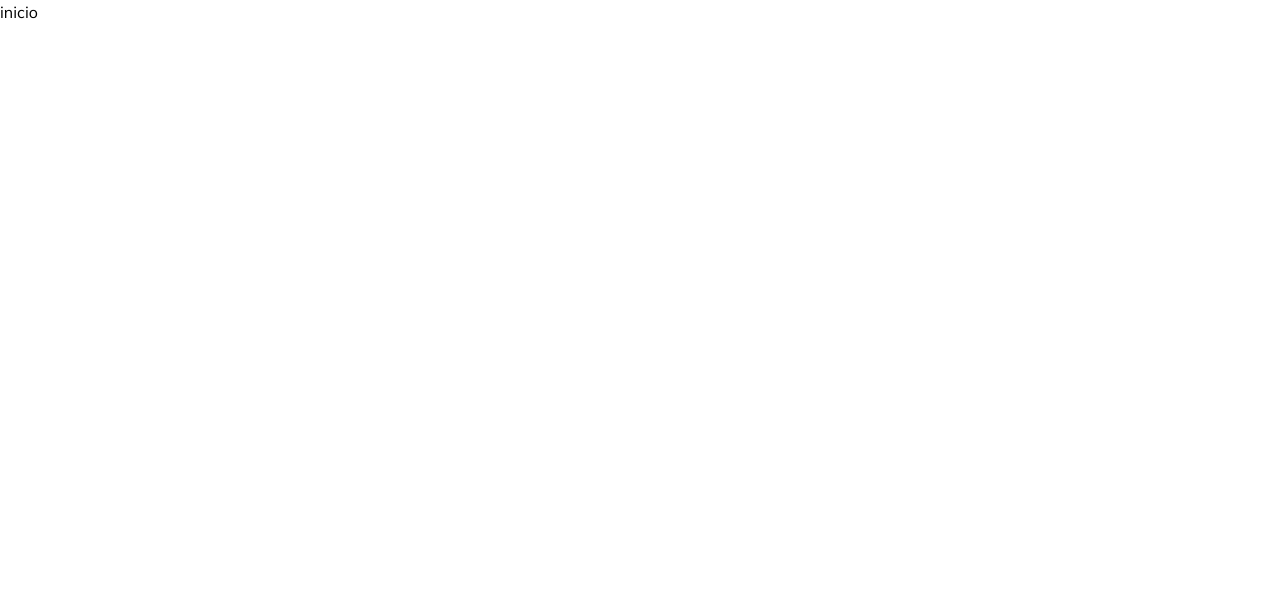
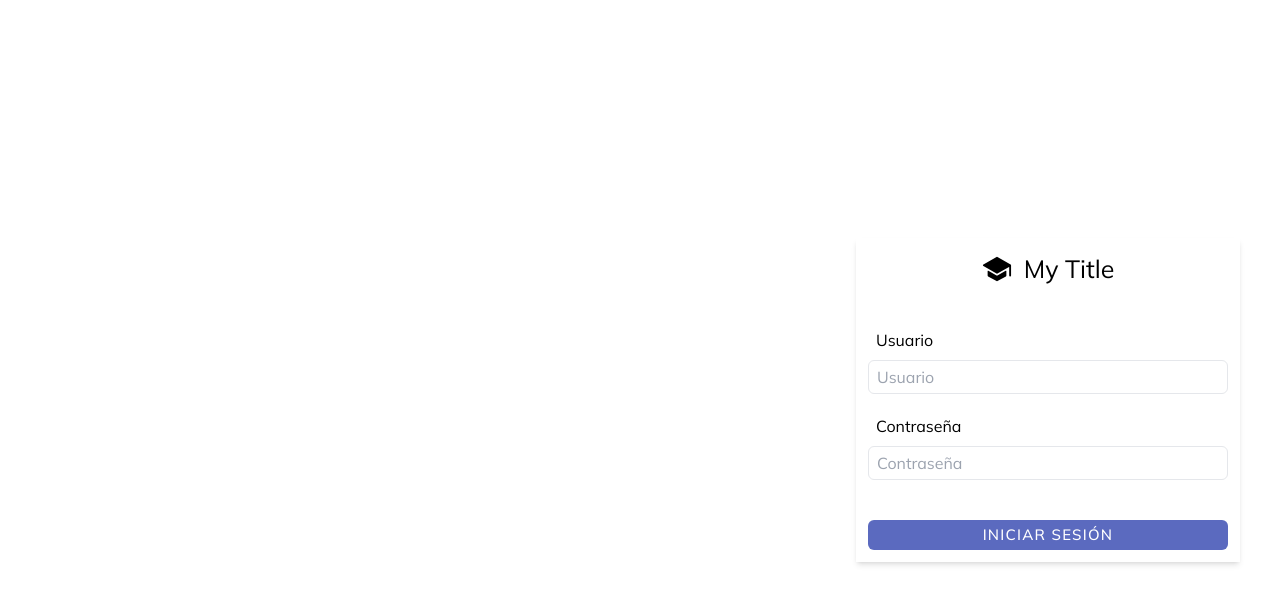
Before and after one commit to JoseDelacruz0212/TP_Frontend, a React (Create React App) app: page / in a window 1280 px wide. Shown: the top 604 px of the page. Built offline with nearby package versions, Linux system fonts and the light colour scheme.

Commit message:
feature: sign in page

```diff
--- a/src/App.tsx
+++ b/src/App.tsx
@@ -1,6 +1,8 @@
 import React from 'react';
 import moment from "moment";
 import { Routes, Route } from "react-router-dom";
+
+import SignInPage from "./views/auth/SignInPage";
 
 import ApplicationLayout from "./views/layouts/ApplicationLayout";
 
@@ -14,7 +16,7 @@ moment().locale('es');
 function App() {
   return (
       <Routes>
-          <Route path="/" element={<div>inicio</div>} />
+          <Route path="/" element={<SignInPage />} />
           <Route element={<ApplicationLayout />}>
               <Route path="/institutions" element={<Institutions />} />
               <Route path="/courses" element={null} />
--- a/src/contexts/AuthContext.tsx
+++ b/src/contexts/AuthContext.tsx
@@ -30,7 +30,10 @@ const AuthProvider = ({ children }: AuthProviderProps) => {
 
     const signIn = (username: string, password: string) => {
         AuthorizationService.signIn(username, password).then(
-            () => goToFirstAllowedView(),
+            () => {
+                setIsLoggedIn(AuthorizationService.isLoggedIn());
+                goToFirstAllowedView()
+            },
             error => console.log(error)
         );
     }
--- /dev/null
+++ b/src/views/auth/SignInPage.tsx
@@ -0,0 +1,68 @@
+import React, {FormEvent, useState} from "react";
+
+import {IoSchool} from "react-icons/io5";
+
+import {useAuthContext} from "../../contexts/AuthContext";
+
+const SignInPage = () => {
+    const { signIn } = useAuthContext();
+    const appName = "My Title";
+
+    const [username, setUsername] = useState("");
+    const [password, setPassword] = useState("");
+
+    const onSignIn = (e: FormEvent<HTMLFormElement>) => {
+        e.preventDefault();
+
+        signIn(username, password);
+    }
+
+    return (
+        <div className="min-h-screen p-10 flex">
+            <div className="flex-1 hidden lg:block">
+
+            </div>
+            <div className="flex justify-center items-center w-full lg:w-96">
+                <div className="flex flex-col space-y-10 shadow-md w-full p-3 sm:w-96">
+                    <div className="flex justify-center items-center space-x-3">
+                        <div><IoSchool size={30} /></div>
+                        <h5>{appName}</h5>
+                    </div>
+                    <form id="sign-in-form" className="flex flex-col space-y-5" onSubmit={onSignIn}>
+                        <div className="form-group">
+                            <label htmlFor="edit-institution-name" className="form-label">
+                                Usuario
+                            </label>
+                            <input className="form-input"
+                                   type="email"
+                                   id="sign-in-username"
+                                   name="sign-in-username"
+                                   placeholder="Usuario"
+                                   value={username}
+                                   onChange={(e) => setUsername(e.target.value)} />
+                        </div>
+                        <div className="form-group">
+                            <label htmlFor="edit-institution-name" className="form-label">
+                                Contraseña
+                            </label>
+                            <input className="form-input"
+                                   type="password"
+                                   id="sign-in-password"
+                                   name="sign-in-password"
+                                   placeholder="Contraseña"
+                                   value={password}
+                                   onChange={(e) => setPassword(e.target.value)} />
+                        </div>
+                    </form>
+                    <div>
+                        <button type="submit" form="sign-in-form" className="button-primary w-full">
+                            Iniciar sesión
+                        </button>
+                    </div>
+                </div>
+            </div>
+        </div>
+    )
+};
+
+export default SignInPage;
```
